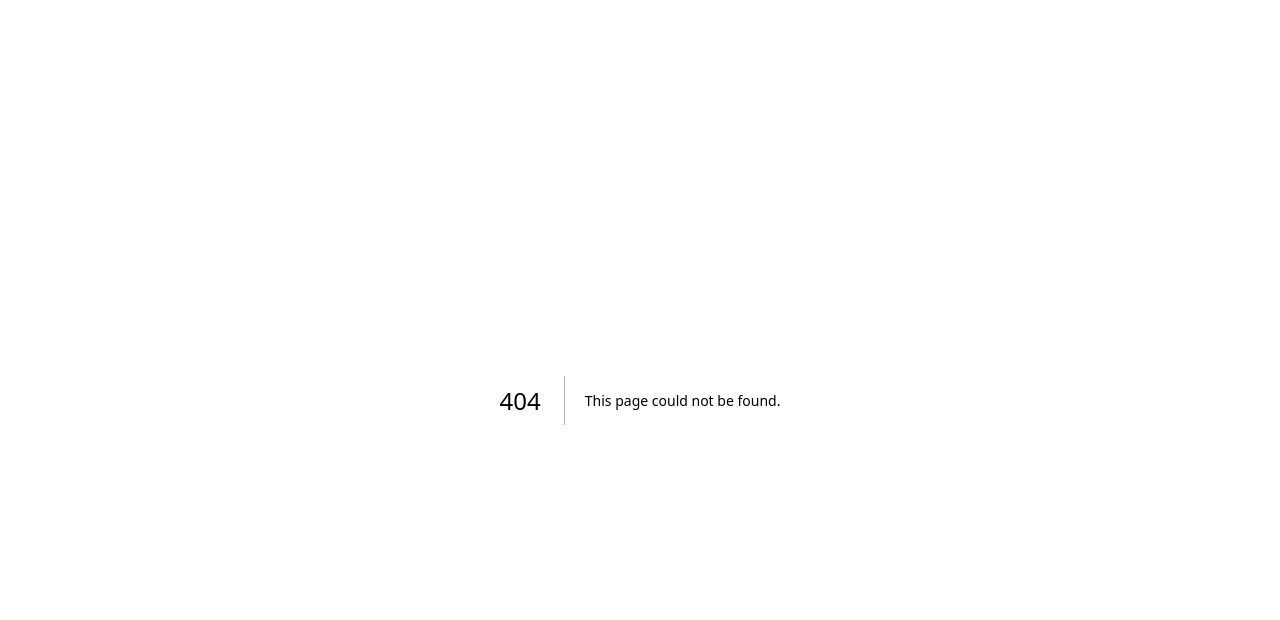
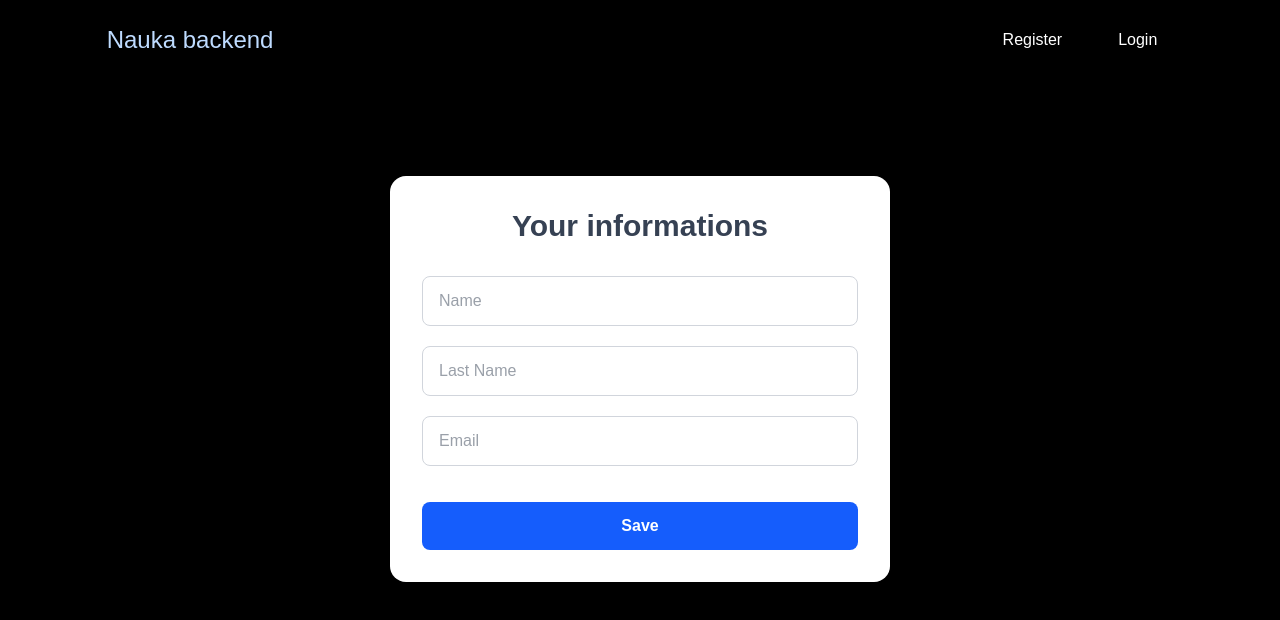
Before and after one commit to vvaciej/nauka-backend, a Next.js app in the folder my-app/: page /your-informations in a window 1280 px wide. Before the commit this address had no page. Shown: the top 620 px of the page. Built offline with nearby package versions, Linux system fonts and the light colour scheme.

Commit message:
added user informations page

```diff
--- a/my-app/app/components/HeaderPage.tsx
+++ b/my-app/app/components/HeaderPage.tsx
@@ -26,12 +26,19 @@ export default function Header() {
 		<div className='w-full h-full flex justify-center'>
 			<header className='h-20 w-5/6 flex items-center justify-between'>
 				<div>
-					<Link className='text-2xl text-blue-200' href={'/'}>Nauka backend</Link>
+					<Link className='text-2xl text-blue-200' href={'/'}>
+						Nauka backend
+					</Link>
 				</div>
 				<div className='flex gap-6 items-center'>
 					{user ? (
 						<>
-							<Link href={'/user'} className='font-bold'>{user.email}</Link>
+							<Link href={'/password'} className='font-bold'>
+								{user.email}
+							</Link>
+							<Link href={'/your-informations'} className='px-4 py-2 rounded-full text-white font-normal hover:bg-white hover:text-black transition-colors duration-100 cursor-pointer'>
+								Moje dane
+							</Link>
 							<button
 								onClick={logoutClick}
 								className='px-4 py-2 rounded-full text-white font-normal hover:bg-white hover:text-red-600 transition-colors duration-100 cursor-pointer'>
--- a/my-app/app/user/page.tsx
+++ b/my-app/app/password/page.tsx
@@ -52,27 +52,9 @@ export default function User() {
 		<div className='w-full min-h-screen bg-black flex flex-col gap-24 items-center'>
 			<Header />
 			<div className='w-125 rounded-2xl bg-white p-8 shadow-xl h-max'>
-				<h1 className='text-3xl font-bold text-center text-gray-700 mb-8'>Your informations</h1>
+				<h1 className='text-3xl font-bold text-center text-gray-700 mb-8'>Change your password</h1>
 
 				<form onSubmit={handleSubmit} className='flex flex-col gap-5'>
-					<input
-						value={user.firstName}
-						placeholder='Name'
-						className='border border-gray-300 rounded-lg px-4 py-3 text-gray-700 outline-none focus:border-blue-500'
-					/>
-
-					<input
-						value={user.lastName}
-						placeholder='Last Name'
-						className='border border-gray-300 rounded-lg px-4 py-3 text-gray-700 outline-none focus:border-blue-500'
-					/>
-
-					<input
-						value={user.email}
-						type='email'
-						placeholder='Your Email'
-						className='border border-gray-300 rounded-lg px-4 py-3 text-gray-700 outline-none focus:border-blue-500'
-					/>
 
 					<input
 						type='password'
--- /dev/null
+++ b/my-app/app/your-informations/page.tsx
@@ -0,0 +1,38 @@
+import Header from "../components/HeaderPage"
+
+export default function YourInformations() {
+  return (
+		<div className='w-full min-h-screen bg-black flex flex-col gap-24 items-center'>
+			<Header />
+			<div className='w-125 rounded-2xl bg-white p-8 shadow-xl h-max'>
+				<h1 className='text-3xl font-bold text-center text-gray-700 mb-8'>Your informations</h1>
+
+				<form className='flex flex-col gap-5'>
+					<input
+						type='password'
+						placeholder='Name'
+						className='border border-gray-300 rounded-lg px-4 py-3 text-gray-700'
+					/>
+
+					<input
+						type='password'
+						placeholder='Last Name'
+						className='border border-gray-300 rounded-lg px-4 py-3 text-gray-700'
+					/>
+
+					<input
+						type='password'
+						placeholder='Email'
+						className='border border-gray-300 rounded-lg px-4 py-3 text-gray-700'
+					/>
+
+					<button
+						type='submit'
+						className={`mt-4 rounded-lg py-3 text-white font-semibold transition-colors bg-blue-600 hover:bg-blue-700 cursor-pointer`}>
+						Save
+					</button>
+				</form>
+			</div>
+		</div>
+	);
+}
```
